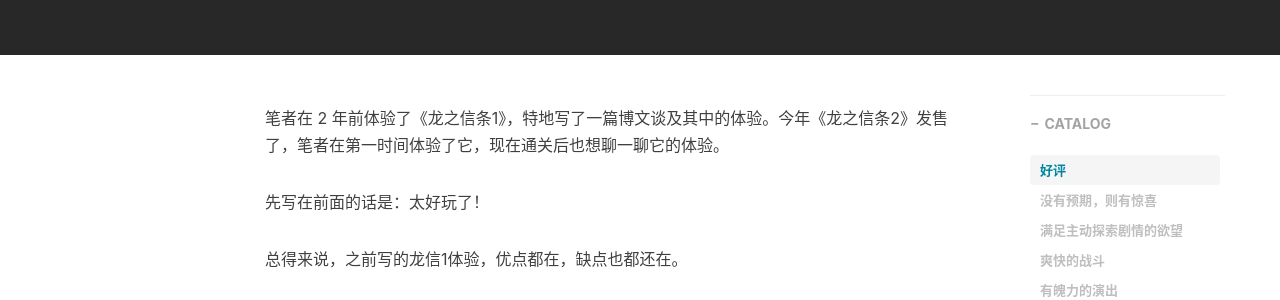
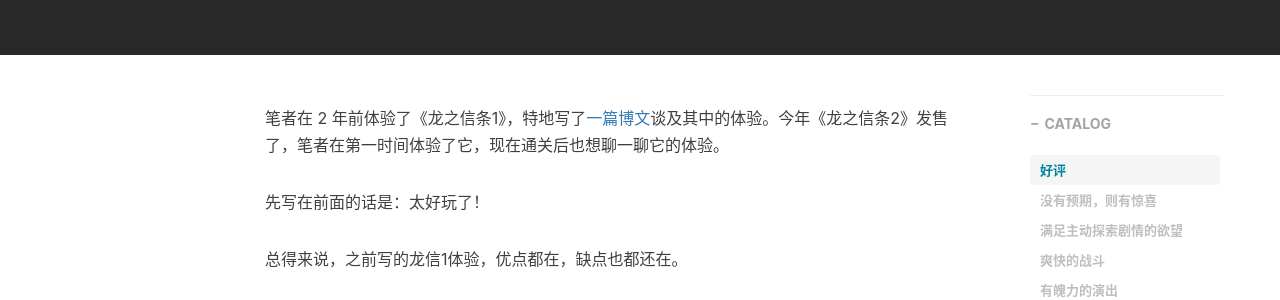
Before and after one commit to SunnyRx/SunnyRx.github.io, a Jekyll site: the page built from _posts/2024-04-07-game-review-of-Dragon-s-Dogma-2.md, in a window 1280 px wide and 900 px high, scrolled down 316 px. Shown: the part 152-452 px from the top of the window. Built offline with Jekyll 4.4.1, drawn with Linux system fonts in a browser that asks for light colours; nearby versions of some CDN libraries; comment, search, counter and statistics services are not loaded; some of the changed lines change nothing that is shown.

Commit message:
更新博文

```diff
--- a/_posts/2024-04-07-game-review-of-Dragon-s-Dogma-2.md
+++ b/_posts/2024-04-07-game-review-of-Dragon-s-Dogma-2.md
@@ -10,7 +10,7 @@
     - 游戏评论
 ---
 
-笔者在 2 年前体验了《龙之信条1》，特地写了一篇博文谈及其中的体验。今年《龙之信条2》发售了，笔者在第一时间体验了它，现在通关后也想聊一聊它的体验。
+笔者在 2 年前体验了《龙之信条1》，特地写了[一篇博文](https://sunnyrx.com/2022/07/10/game-review-of-Dragon-s-Dogma/)谈及其中的体验。今年《龙之信条2》发售了，笔者在第一时间体验了它，现在通关后也想聊一聊它的体验。
 
 先写在前面的话是：太好玩了！
 
```
